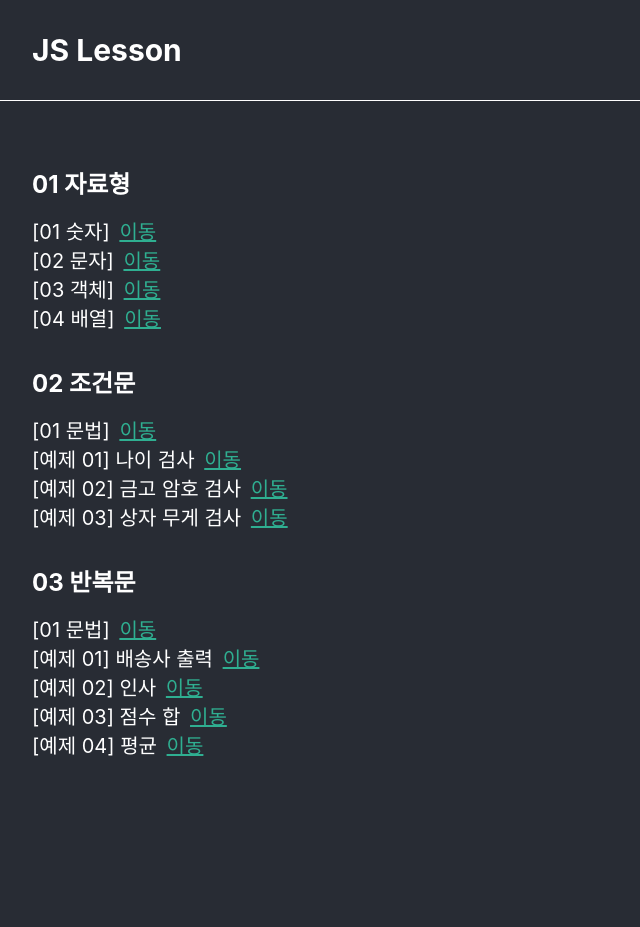
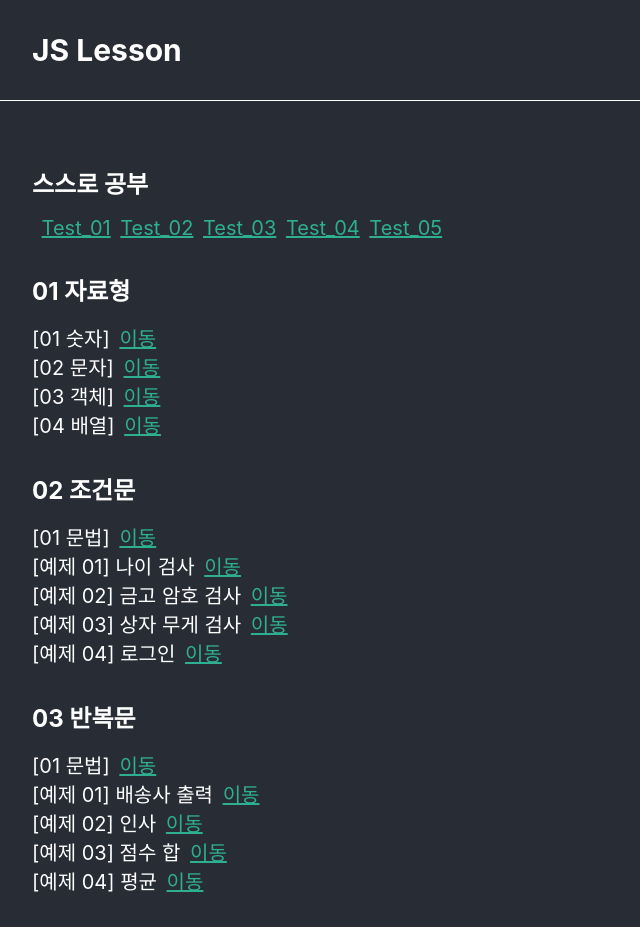
Before and after one commit to Lee-clipse/js-web-lesson, a React (Create React App) app in the folder lesson/: page / in a window 1280 px wide. Shown: the top 927 px of the page, without its empty margins (0-640 px from the left). Before the commit the page ends 800 px from the top, so only its background shows below. Built offline with nearby package versions, Linux system fonts and the light colour scheme.

Commit message:
feat: 샌드박스 폴더 생성

```diff
--- a/lesson/src/App.js
+++ b/lesson/src/App.js
@@ -8,6 +8,7 @@ import Index0201 from "./lesson/02_조건문/01_문법.jsx";
 import Index0202 from "./lesson/02_조건문/예제_01.jsx";
 import Index0203 from "./lesson/02_조건문/예제_02.jsx";
 import Index0204 from "./lesson/02_조건문/예제_03.jsx";
+import Index0205 from "./lesson/02_조건문/예제_04.jsx";
 import Index0301 from "./lesson/03_반복문/01_문법.jsx";
 import Index0302 from "./lesson/03_반복문/예제_01.jsx";
 import Index0303 from "./lesson/03_반복문/예제_02.jsx";
@@ -15,12 +16,23 @@ import Index0304 from "./lesson/03_반복문/예제_03.jsx";
 import Index0305 from "./lesson/03_반복문/예제_04.jsx";
 
 import Home from "./Home.jsx";
+import Test01 from "./sandbox/Test_01.jsx";
+import Test02 from "./sandbox/Test_02.jsx";
+import Test03 from "./sandbox/Test_03.jsx";
+import Test04 from "./sandbox/Test_04.jsx";
+import Test05 from "./sandbox/Test_05.jsx";
 
 function App() {
   return (
     <BrowserRouter>
       <Routes>
         <Route path="/" element={<Home />}></Route>
+
+        <Route path="/test01" element={<Test01 />}></Route>
+        <Route path="/test02" element={<Test02 />}></Route>
+        <Route path="/test03" element={<Test03 />}></Route>
+        <Route path="/test04" element={<Test04 />}></Route>
+        <Route path="/test05" element={<Test05 />}></Route>
 
         <Route path="/0101" element={<Index0101 />}></Route>
         <Route path="/0102" element={<Index0102 />}></Route>
--- a/lesson/src/Home.jsx
+++ b/lesson/src/Home.jsx
@@ -5,6 +5,25 @@ const Home = () => {
     <div>
       <div id="lesson-title">JS Lesson</div>
       <div id="lesson-content">
+        <div className="title">스스로 공부</div>
+        <div>
+          <a className="link-button" href="/test01">
+            Test_01
+          </a>
+          <a className="link-button" href="/test02">
+            Test_02
+          </a>
+          <a className="link-button" href="/test03">
+            Test_03
+          </a>
+          <a className="link-button" href="/test04">
+            Test_04
+          </a>
+          <a className="link-button" href="/test05">
+            Test_05
+          </a>
+        </div>
+
         <div className="title">01 자료형</div>
         <div>
           <div>
@@ -59,6 +78,12 @@ const Home = () => {
               이동
             </a>
           </div>
+          <div>
+            [예제 04] 로그인
+            <a className="link-button" href="/0205">
+              이동
+            </a>
+          </div>
         </div>
 
         <div className="title">03 반복문</div>
--- /dev/null
+++ b/lesson/src/sandbox/Test_01.jsx
@@ -0,0 +1,7 @@
+import React from "react";
+
+const Test01 = () => {
+  return <div>01</div>;
+};
+
+export default Test01;
--- /dev/null
+++ b/lesson/src/sandbox/Test_02.jsx
@@ -0,0 +1,7 @@
+import React from "react";
+
+const Test02 = () => {
+  return <div>02</div>;
+};
+
+export default Test02;
--- /dev/null
+++ b/lesson/src/sandbox/Test_03.jsx
@@ -0,0 +1,7 @@
+import React from "react";
+
+const Test03 = () => {
+  return <div>03</div>;
+};
+
+export default Test03;
--- /dev/null
+++ b/lesson/src/sandbox/Test_04.jsx
@@ -0,0 +1,7 @@
+import React from "react";
+
+const Test04 = () => {
+  return <div>04</div>;
+};
+
+export default Test04;
--- /dev/null
+++ b/lesson/src/sandbox/Test_05.jsx
@@ -0,0 +1,7 @@
+import React from "react";
+
+const Test05 = () => {
+  return <div>05</div>;
+};
+
+export default Test05;
```
Also changed, not shown: lesson/src/sandbox/Example.jsx (added, +15 -0 lines), 1 other file (tests, documents, lock files or other folders).
